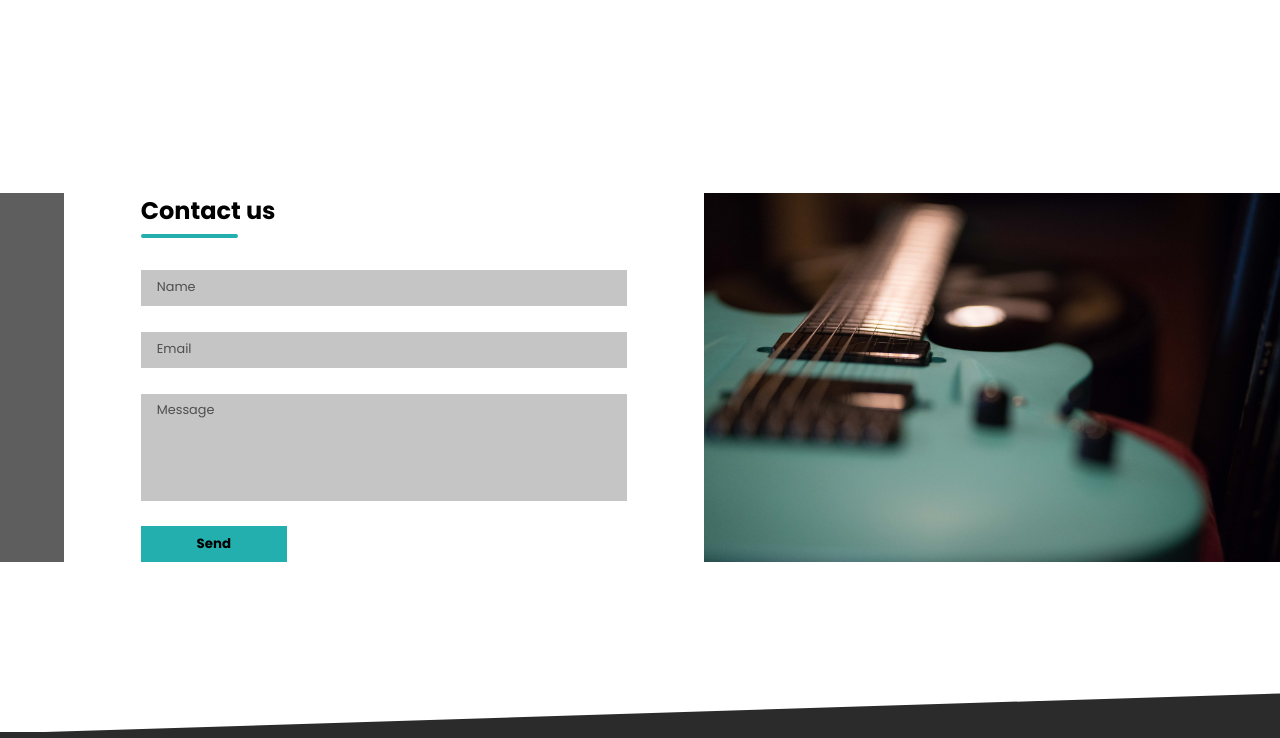
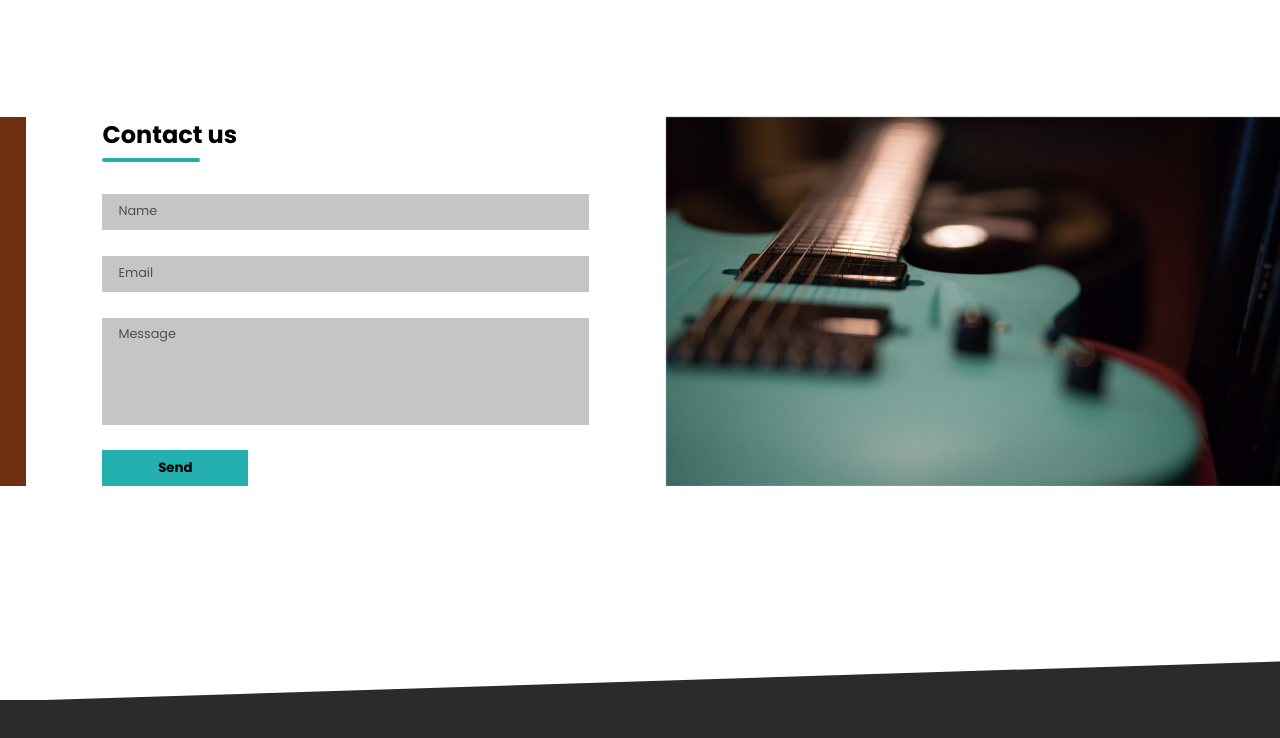
Before and after one commit to Krolicki/Brand-Website, a plain HTML site: page views/contact.html in a window 1280 px wide. Shown: the part 62-800 px from the top of the page. Drawn offline with Linux system fonts and the light colour scheme.

Commit message:
Contact form  improvement

```diff
--- a/css/contact.scss
+++ b/css/contact.scss
@@ -113,7 +113,7 @@ header{
 
 
 .contact-container{
-    height: 89vh;
+    height: 80vh;
     width: 100%;
     border: 0 !important;
     outline: none;
@@ -122,6 +122,7 @@ header{
     justify-content: center;
     align-items: center;
     overflow:hidden;
+    margin-top: 8vh;
     margin-bottom: -1px;
    // margin-bottom: 10vh;
     position: relative;
@@ -133,15 +134,16 @@ header{
        // *{border: 1px solid rgb(202, 25, 25) !important;}
         width: 100%;
         display: grid;
-        grid-template-columns: 5vw var(--form-width) calc(100vw - var(--form-width) - 5vw);
+        grid-template-columns: 2vw var(--form-width) calc(100vw - var(--form-width) - 2vw);
         justify-content: center;
         align-items: center;
+        margin-bottom: 20vh;
 
     }
 
     .left-box{
         height: 100%;
-        background: rgb(94, 94, 94);
+        background: #632400f0;
         left: 0;
         top: 0;
         margin: 0;
@@ -155,6 +157,7 @@ header{
         background: url(../img/1.jpg) no-repeat center;
         height: 100%;
         background-size: cover;
+        z-index: 2;
     }
 
     .left{
@@ -414,10 +417,10 @@ footer{
 
 @keyframes showForm{
     0%{
-       transform: scaleX(11);
+       transform: scaleX(27);
     }
     30%{
-        transform: scaleX(11);
+        transform: scaleX(27);
     }
     100%{
         transform: scaleX(1);
--- a/views/contact.html
+++ b/views/contact.html
@@ -21,7 +21,7 @@
                 </svg>
                 <ul>
                     <li><a href="../index.html">Home</a></li>
-                    <li><a href="#">Models</a></li>
+                    <li><a href="../index.html#models">Models</a></li>
                     <li><a href="#" class="active-menu">Contact</a></li>
                 </ul>
             </nav>
```
Also changed, not shown: css/contact.css, 1 other file.
